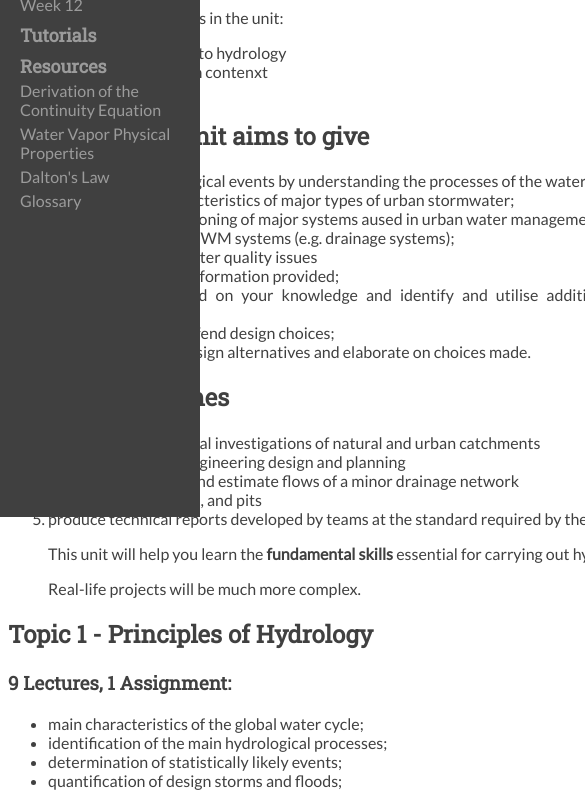
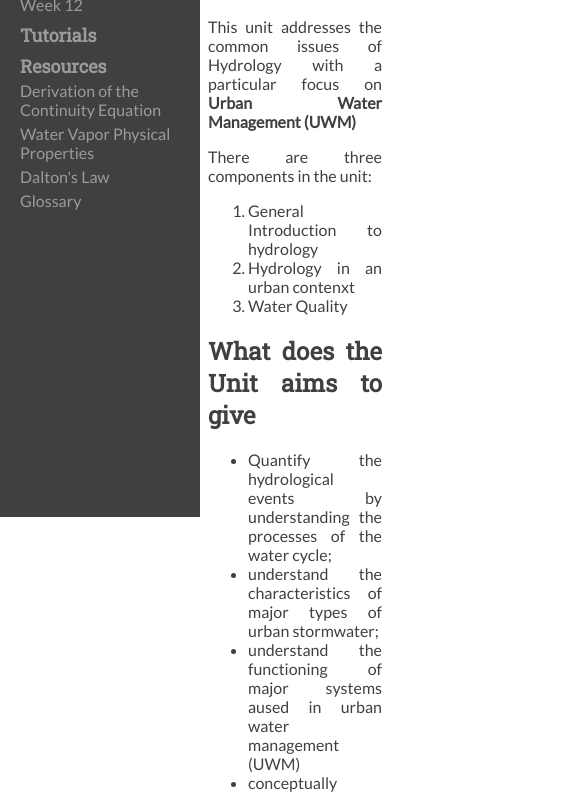
Before and after one commit to Jreol/CIV3285-Engineering-Hydrology, a plain HTML site: page index.html in a window 390 px wide. Shown: the part 327-1120 px from the top of the page, 585 px wide, since content can reach past the window. Drawn offline with nearby package versions, Linux system fonts and the light colour scheme; some packages are replaced by stand-ins of ours.

Commit message:
added responsiveness for the main content element to the left navigation bar. After resizing to a smaller window, the contents shall not clip with the navigation panel, and will flex.

```diff
--- a/style.css
+++ b/style.css
@@ -12,7 +12,7 @@ h1, h2, h3 {
 }
 
 div {
-    width: 800px;
+    max-width: 800px;
     text-align: justify;
     margin: 0px auto 0px auto;
 }
@@ -25,8 +25,8 @@ div {
 }
 
 .main-content {
-    margin: 50px auto 50px auto;
-    width: 600px;
+    max-width: 800px;
+    padding-left: 200px;
     text-align: justify;
 }
 
```
